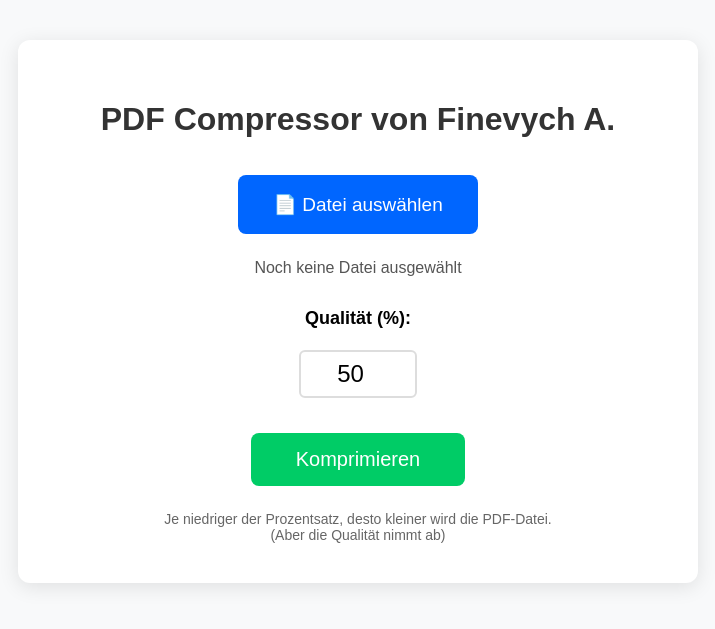
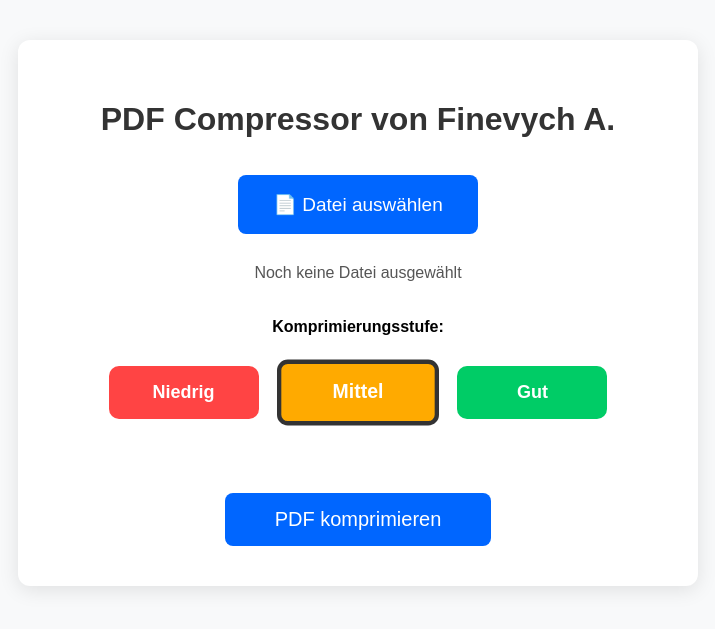
Before and after one commit to fin325/pdf-compressor-web, a Flask app: page / in a window 1280 px wide. Shown: the top 629 px of the page, without its empty margins (282-997 px from the left). Run offline with Flask 3, Linux system fonts and the light colour scheme.

Commit message:
Update index.html

```diff
--- a/templates/index.html
+++ b/templates/index.html
@@ -11,9 +11,6 @@
             margin: 40px;
             background-color: #f8f9fa;
         }
-        h1 {
-            color: #333;
-        }
         .container {
             max-width: 620px;
             margin: 0 auto;
@@ -22,9 +19,10 @@
             border-radius: 12px;
             box-shadow: 0 4px 20px rgba(0,0,0,0.1);
         }
-        input[type="file"] {
-            display: none;
-        }
+        h1 { color: #333; }
+
+        input[type="file"] { display: none; }
+
         .custom-file-upload {
             display: inline-block;
             padding: 18px 35px;
@@ -34,47 +32,51 @@
             border-radius: 8px;
             cursor: pointer;
             margin: 15px 0;
-            transition: all 0.3s;
         }
-        .custom-file-upload:hover {
-            background-color: #0052cc;
-            transform: scale(1.04);
-        }
+        .custom-file-upload:hover { background-color: #0052cc; }
+
         #file-name {
-            margin: 10px 0 20px 0;
+            margin: 15px 0 25px 0;
             font-size: 16px;
             color: #555;
             min-height: 24px;
         }
-        .quality-container {
-            margin: 25px 0;
+
+        .quality-buttons {
+            margin: 30px 0;
+        }
+        .quality-btn {
+            padding: 16px 28px;
+            margin: 10px;
             font-size: 18px;
+            border: none;
+            border-radius: 10px;
+            cursor: pointer;
+            width: 150px;
+            font-weight: bold;
         }
-        input[type="number"] {
-            width: 90px;
-            font-size: 24px;
-            padding: 8px 12px;
-            text-align: center;
-            border: 2px solid #ddd;
-            border-radius: 6px;
+        .low    { background-color: #ff4444; color: white; }
+        .medium { background-color: #ffaa00; color: white; }
+        .high   { background-color: #00cc66; color: white; }
+
+        .quality-btn:hover {
+            filter: brightness(1.12);
+            transform: scale(1.05);
         }
-        button {
-            padding: 15px 45px;
+        .quality-btn.active {
+            border: 4px solid #333;
+            transform: scale(1.08);
+        }
+
+        button[type="submit"] {
+            padding: 15px 50px;
             font-size: 20px;
-            background-color: #00cc66;
+            background-color: #0066ff;
             color: white;
             border: none;
             border-radius: 8px;
             cursor: pointer;
-            margin-top: 10px;
-        }
-        button:hover {
-            background-color: #00b359;
-        }
-        .info {
-            font-size: 14px;
-            color: #666;
-            margin-top: 25px;
+            margin-top: 30px;
         }
     </style>
 </head>
@@ -89,34 +91,43 @@
             </label>
             <input type="file" id="pdf_file" name="pdf_file" accept="application/pdf" required>
 
-            <!-- Здесь будет отображаться имя выбранного файла -->
             <div id="file-name">Noch keine Datei ausgewählt</div>
 
-            <div class="quality-container">
-                <label for="quality"><strong>Qualität (%):</strong></label><br><br>
-                <input type="number" id="quality" name="quality"
-                       min="10" max="100" value="50" required>
+            <div class="quality-buttons">
+                <p><strong>Komprimierungsstufe:</strong></p>
+                <button type="button" class="quality-btn low"    data-value="25">Niedrig</button>
+                <button type="button" class="quality-btn medium" data-value="30">Mittel</button>
+                <button type="button" class="quality-btn high"   data-value="50">Gut</button>
             </div>
 
-            <button type="submit">Komprimieren</button>
+            <input type="hidden" id="quality" name="quality" value="30">
+
+            <button type="submit">PDF komprimieren</button>
         </form>
-
-        <div class="info">
-            Je niedriger der Prozentsatz, desto kleiner wird die PDF-Datei.<br>
-            (Aber die Qualität nimmt ab)
-        </div>
     </div>
 
     <script>
-        // Показываем имя выбранного файла
+        const buttons = document.querySelectorAll('.quality-btn');
+        const qualityInput = document.getElementById('quality');
+
+        buttons.forEach(btn => {
+            btn.addEventListener('click', () => {
+                buttons.forEach(b => b.classList.remove('active'));
+                btn.classList.add('active');
+                qualityInput.value = btn.dataset.value;
+            });
+        });
+
+        // Показ имени выбранного файла
         document.getElementById('pdf_file').addEventListener('change', function(e) {
             const fileNameDiv = document.getElementById('file-name');
             if (e.target.files.length > 0) {
                 fileNameDiv.textContent = "Ausgewählte Datei: " + e.target.files[0].name;
-            } else {
-                fileNameDiv.textContent = "Noch keine Datei ausgewählt";
             }
         });
+
+        // По умолчанию выбрано "Mittel"
+        document.querySelector('.quality-btn.medium').classList.add('active');
     </script>
 </body>
 </html>
```
